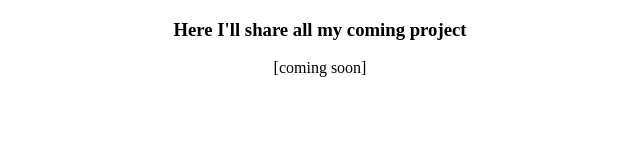
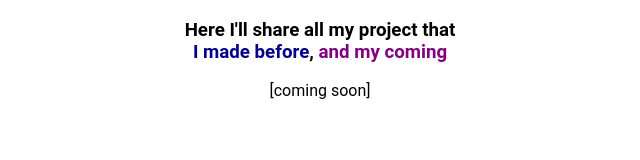
Before and after one commit to ANAS-OU/Portfolio, a plain HTML site: page index.html in a window 1280 px wide. Shown: the whole page, without its empty margins (320-960 px from the left). Drawn offline with Linux system fonts and the light colour scheme.

Commit message:
some changes on index file

```diff
--- a/index.html
+++ b/index.html
@@ -5,13 +5,29 @@
 	<meta name="viewport" content="width=device-width, initial-scale=1.0">
 	<title>Portfolio | Outiskte Anass</title>
 	<style>
+		html {
+			font-family: 'roboto', sans-serif;
+			font-size: 16px;
+		}
+
 		body {
 			text-align: center;
+		}
+
+		.old {
+			color: darkblue;
+		}
+
+		.new {
+			color: purple;
 		}
 	</style>
 </head>
 <body>
-	<h3>Here I'll share all my coming project</h3>
+	<h3>
+		Here I'll share all my project that<br>
+		<span class="old">I made before</span>, <span class="new">and my coming</span>
+	</h3>
 	[coming soon]
 </body>
 </html>
```
